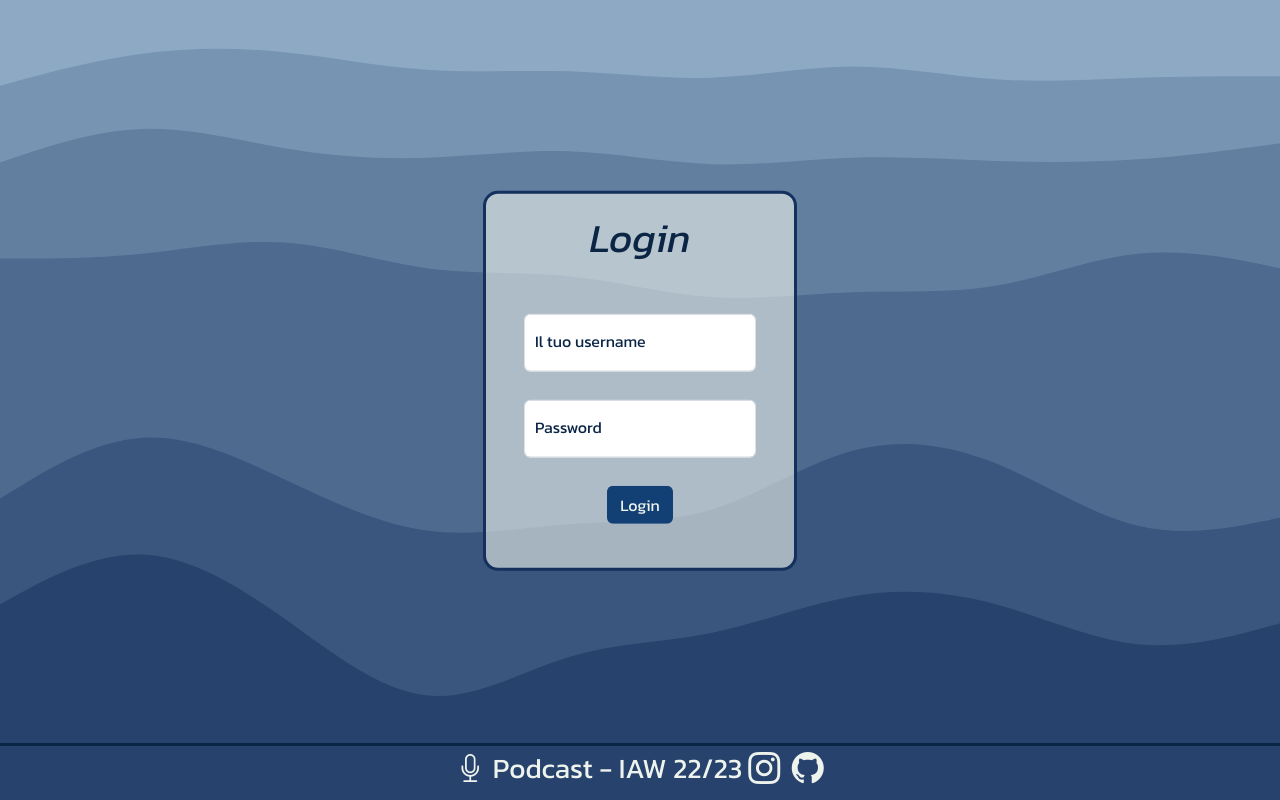
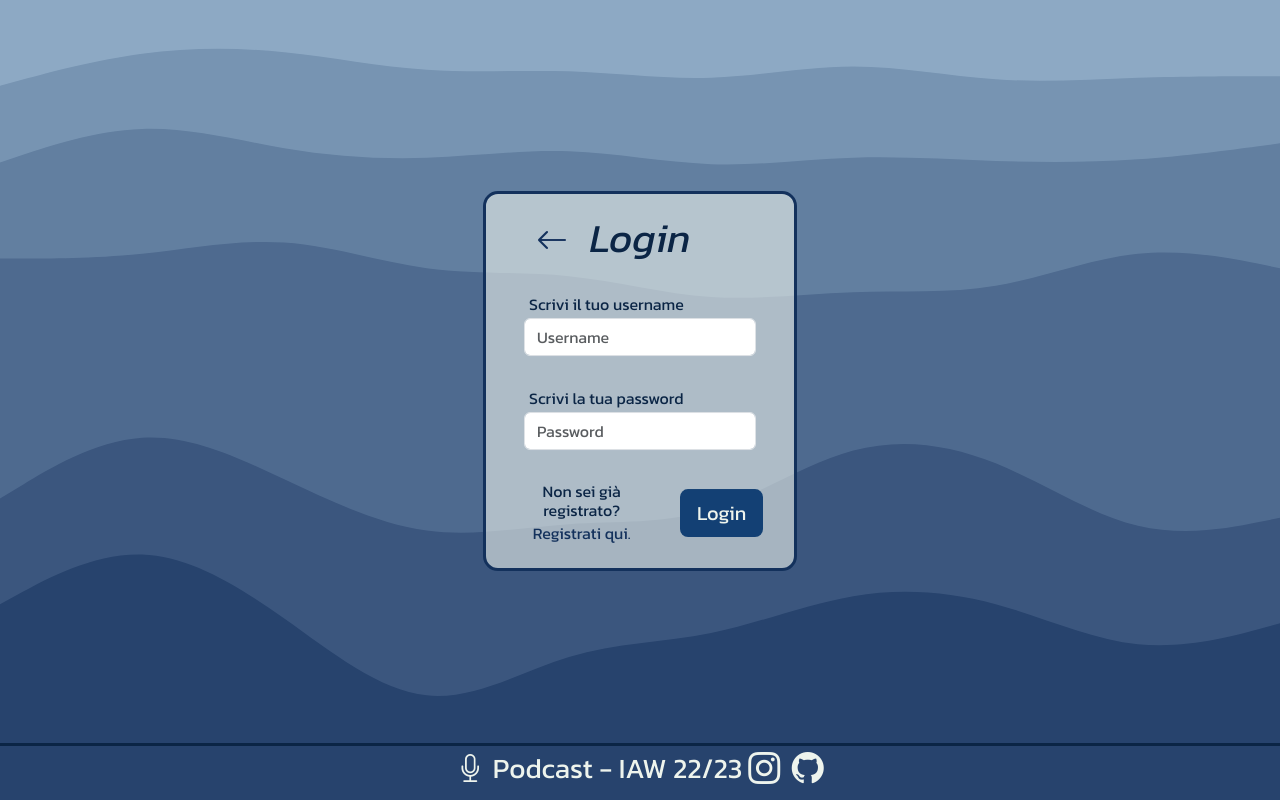
Before and after one commit to Ciovino/Esame-WebApp, a Flask app: page /login in a window 1280 px wide. Run offline with Flask 2, Linux system fonts and the light colour scheme.

Commit message:
miglioramento form login

```diff
--- a/static/login.css
+++ b/static/login.css
@@ -29,12 +29,18 @@ body * {
     padding: 2px;
 }
 
-div#nuovo-utente {
+div#login-utente {
     margin: 0;
     position: fixed;
     top: 50%;
     left: 50%;
     transform: translate(-50%, -55%);
+}
+
+h2#torna-homepage {
+    position: absolute;
+    margin-top: 1.5rem;
+    margin-left: 2rem;
 }
 
 form div {
@@ -54,6 +60,17 @@ label {
     padding-left: 5px;
 }
 
+a.clean-link {
+    color: var(--prussian-blue);
+    text-decoration: none;
+
+    transition: 0.3s;
+}
+
+a.clean-link:hover {
+    color: var(--mint-cream);
+}
+
 button {
     color: var(--mint-cream) !important;
     background-color: var(--indigo-dye) !important;
--- a/templates/login.html
+++ b/templates/login.html
@@ -9,24 +9,44 @@
 {% endblock %}
 
 {% block main %}
-<div id="nuovo-utente" class="row justify-content-center">
+<div id="login-utente" class="row justify-content-center">
     <form action="/login" method="POST" enctype="multipart/form-data" class="decorazione-form col-3">
-        <h1 class="text-center fst-italic mb-5 mt-3">Login</h1>
+        <!-- Homepage -->
+        <h2 id="torna-homepage">
+            <a class="clean-link" title="Homepage" href="{{url_for('homepage')}}">
+                <i class="bi bi-arrow-left"></i>
+            </a>
+        </h2>
+        <h1 class="text-center fst-italic mb-4 mt-3">Login</h1>
 
-        <div class="form-floating">
-            <input type="text" class="form-control" name="username" placeholder="Il tuo username">
-            <label for="username">Il tuo username</label>
+        <!-- Username -->
+        <div>
+            <label for="username">Scrivi il tuo username</label>
+            <input required type="text" class="form-control" name="username" placeholder="Username" minlength="4"
+                maxlength="20">
         </div>
 
-        <div class="form-floating">
-            <input type="password" class="form-control" name="password" placeholder="La tua password">
-            <label for="password">Password</label>
+        <!-- Password -->
+        <div>
+            <label for="name">Scrivi la tua password</label>
+            <input required type="password" class="form-control" name="password" placeholder="Password" minlength="8">
         </div>
 
-        <div class="d-flex justify-content-center align-items-center">
-            <button type="submit" class="btn mb-3">
-                </h5>Login</h3>
-            </button>
+        <div class="row justify-content-center align-items-center m-0 mt-3 mb-3">
+            <!-- Link per andare alla Registrazione -->
+            <div id="login" class="col-7 m-0">
+                <h6 class="text-center m-0">Non sei già registrato?</h6>
+                <h6 class="text-center m-0">
+                    <a href="{{ url_for('registrati') }}" title="Vai al Login" class="clean-link">Registrati qui.</a>
+                </h6>
+            </div>
+
+            <!-- Bottone per il login -->
+            <div id="registrati" class="col-5 m-0 d-flex justify-content-center">
+                <button type="submit" class="btn btn-lg">
+                    Login
+                </button>
+            </div>
         </div>
     </form>
 </div>
--- a/templates/registrati.html
+++ b/templates/registrati.html
@@ -58,7 +58,7 @@
 
         <div class="row justify-content-center align-items-center m-0 mt-3 mb-3">
             <!-- Link per andare al Login -->
-            <div id="login" class="col-6 m-0">
+            <div id="login" class="col-7 m-0">
                 <h6 class="text-center m-0">Ti sei già registrato?</h6>
                 <h6 class="text-center m-0">
                     Vai al <a href="{{ url_for('login') }}" title="Vai al Login" class="clean-link"> Login</a>
@@ -66,7 +66,7 @@
             </div>
 
             <!-- Bottone per registrarsi -->
-            <div id="registrati" class="col-6 m-0 d-flex justify-content-center">
+            <div id="registrati" class="col-5 m-0 d-flex justify-content-center">
                 <button type="submit" class="btn btn-lg">
                     Registrati
                 </button>
```
